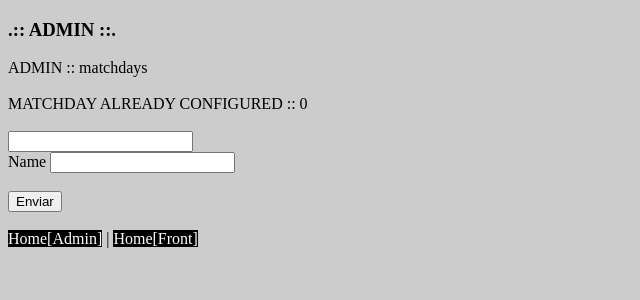
After one commit to Lawkapala/soccer-manager, a PHP site: template templates/admin/jornadas.html.twig in a window 1280 px wide. The commit adds this page. Shown: the top 300 px of the page, without its empty margins (0-640 px from the left). Run offline with PHP 8.4, Linux system fonts and the light colour scheme; the template is opened without the code that fills it, so the values that code supplies are empty; form fields are guessed from the names that the template uses; some libraries are stand-ins or nearby versions.

Commit message:
feature :: create matchdays

```diff
--- a/templates/admin/index.html.twig
+++ b/templates/admin/index.html.twig
@@ -3,7 +3,7 @@
 {% block content %}
     Welcome to your new Admin Silex Application!<br />
     <a href="{{ app.url_generator.generate('eventos') }}">Eventos jugador</a><br />
-    <a href="{{ app.url_generator.generate('posiciones') }}">Jornadas</a><br />
+    <a href="{{ app.url_generator.generate('jornadas') }}">Jornadas</a><br />
     <a href="{{ app.url_generator.generate('posiciones') }}">Partidos</a><br />
     <a href="{{ app.url_generator.generate('posiciones') }}">Jugadores</a><br />
     <a href="{{ app.url_generator.generate('posiciones') }}">Posiciones</a><br />
--- /dev/null
+++ b/templates/admin/jornadas.html.twig
@@ -0,0 +1,38 @@
+{% extends "admin/layout.html.twig" %}
+
+{% block content %}
+    <div>
+        ADMIN :: matchdays
+    </div>
+
+    <br />
+
+    <div>
+        MATCHDAY ALREADY CONFIGURED :: {{ matchdays|length }}<br />
+
+        {% if matchdays|length > 0 %}
+            <ul>
+            {% for matchday in matchdays %}
+                <li>{{ matchday.name }}</li>
+            {% endfor %}
+            </ul>
+        {% endif %}
+    </div>
+
+    <br />
+
+    <form action="" method="post">
+        {{ form_errors(form) }}
+        {{ form_widget(form._token) }}
+
+        <div>
+            {{ form_label(form.name) }}
+            {{ form_errors(form.name) }}
+            {{ form_widget(form.name) }}
+        </div>
+
+        <br />
+
+        <input type="submit" name="submit" value="Enviar" />
+    </form>
+{% endblock %}
```
Also changed, not shown: src/controllers.php (+31 -0 lines).
